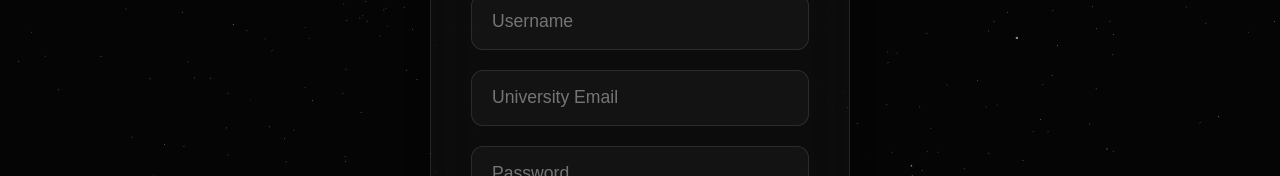
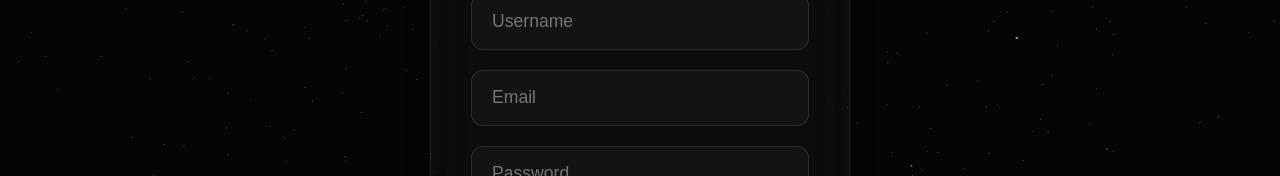
Before and after one commit to Code-Alchemist101/College_Social_Platform, a React (Vite) app: page /signup in a window 1280 px wide. Shown: the part 433-609 px from the top of the page. Built offline with nearby package versions, Linux system fonts and the light colour scheme.

Commit message:
edit login

```diff
--- a/src/features/auth/Signup.jsx
+++ b/src/features/auth/Signup.jsx
@@ -97,7 +97,7 @@ const Signup = () => {
                     <div style={{ marginBottom: '20px' }}>
                         <input
                             type="email"
-                            placeholder="University Email"
+                            placeholder="Email"
                             value={formData.email}
                             onChange={(e) => setFormData({ ...formData, email: e.target.value })}
                             style={{
```
